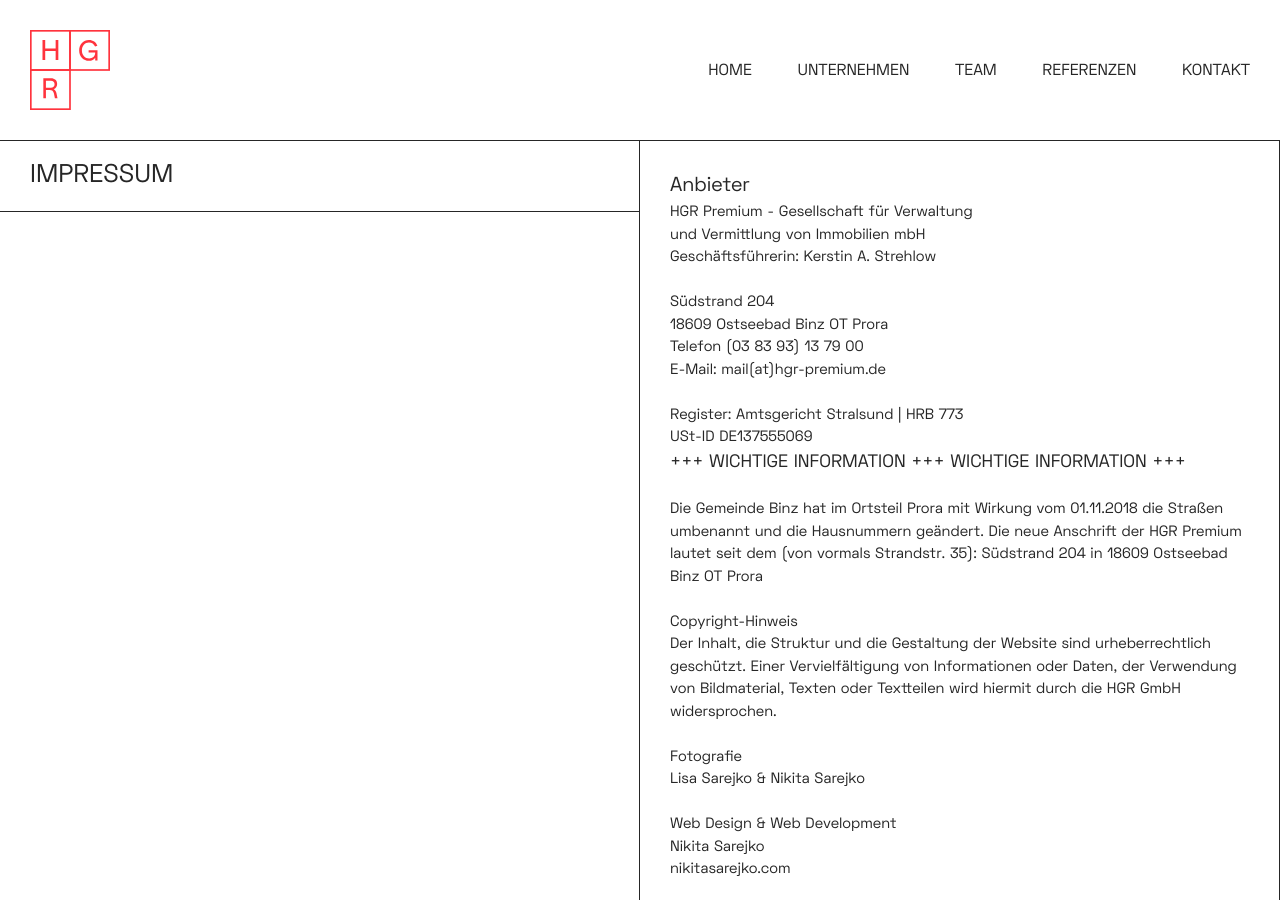
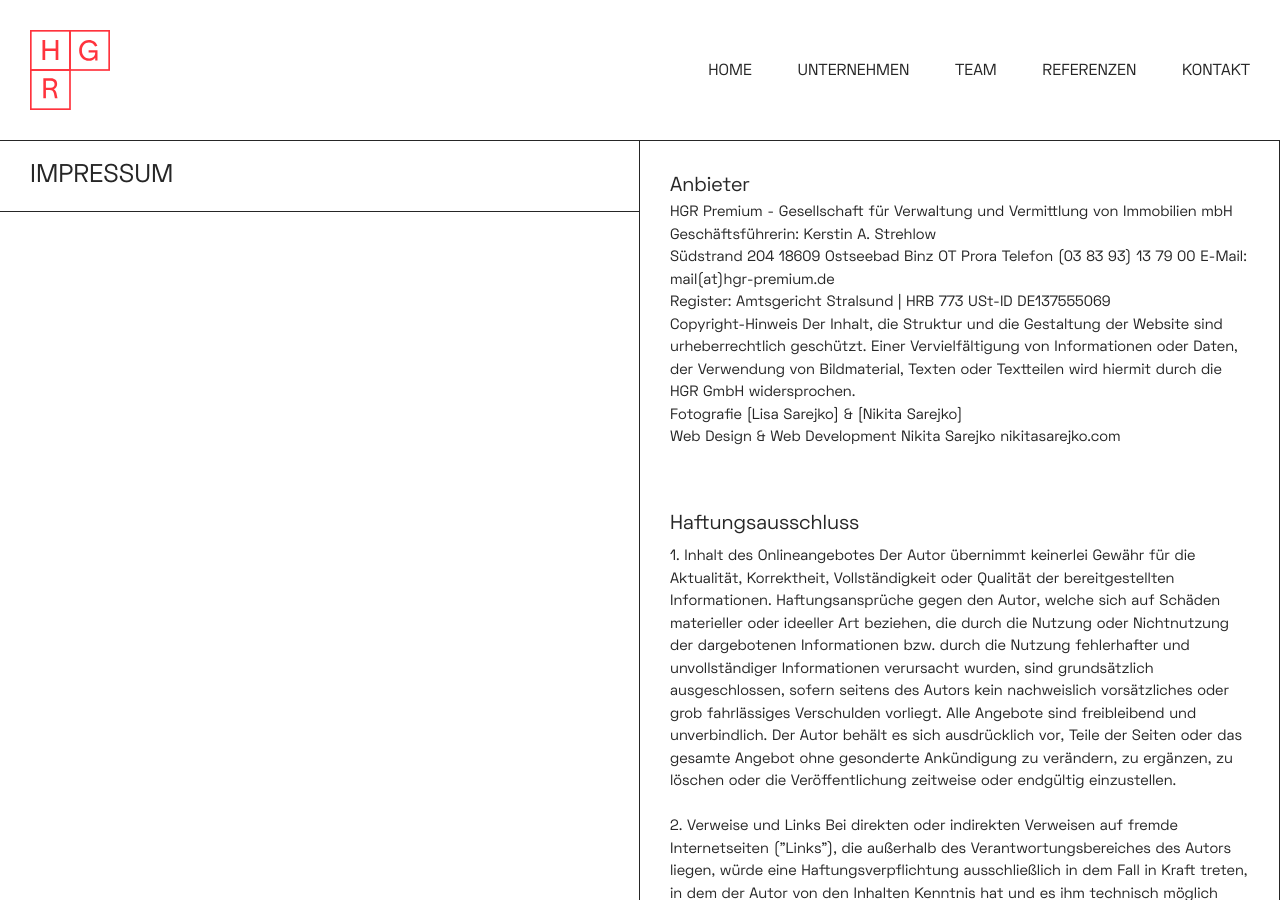
Before and after one commit to nikitasarejko/hgr, a Jekyll site: the page built from impressum.markdown, in a window 1280 px wide and 900 px high. Built offline with Jekyll 4.4.1, drawn with Linux system fonts in a browser that asks for light colours; nearby versions of some CDN libraries.

Commit message:
Updated Impressum

```diff
--- a/impressum.markdown
+++ b/impressum.markdown
@@ -27,29 +27,26 @@
 
 ## Anbieter
 
-HGR Premium - Gesellschaft für Verwaltung\
-und Vermittlung von Immobilien mbH\
-Geschäftsführerin: Kerstin A. Strehlow\
-\
-Südstrand 204\
-18609 Ostseebad Binz OT Prora\
-Telefon (03 83 93) 13 79 00\
-E-Mail: mail(at)hgr-premium.de\
-\
-Register: Amtsgericht Stralsund | HRB 773\
+HGR Premium - Gesellschaft für Verwaltung
+und Vermittlung von Immobilien mbH
+Geschäftsführerin: Kerstin A. Strehlow
+
+Südstrand 204
+18609 Ostseebad Binz OT Prora
+Telefon (03 83 93) 13 79 00
+E-Mail: mail(at)hgr-premium.de
+
+Register: Amtsgericht Stralsund | HRB 773
 USt-ID DE137555069
 
-### \+\+\+ WICHTIGE INFORMATION \+\+\+ WICHTIGE INFORMATION \+\+\+
-\
-Die Gemeinde Binz hat im Ortsteil Prora mit Wirkung vom 01.11.2018 die Straßen umbenannt und die Hausnummern geändert.
-Die neue Anschrift der HGR Premium lautet seit dem (von vormals Strandstr. 35): Südstrand 204 in 18609 Ostseebad Binz OT Prora\
-\
-Copyright-Hinweis\
-Der Inhalt, die Struktur und die Gestaltung der Website sind urheberrechtlich geschützt. Einer Vervielfältigung von Informationen oder Daten, der Verwendung von Bildmaterial, Texten oder Textteilen wird hiermit durch die HGR GmbH widersprochen.\
-\
-Fotografie\
-[Lisa Sarejko](mailto:lisa.sarejko@googlemail.com) & [Nikita Sarejko](mailto:info@nikitasarejko.com)\
-\
-Web Design & Web Development\
-Nikita Sarejko\
+
+
+Copyright-Hinweis
+Der Inhalt, die Struktur und die Gestaltung der Website sind urheberrechtlich geschützt. Einer Vervielfältigung von Informationen oder Daten, der Verwendung von Bildmaterial, Texten oder Textteilen wird hiermit durch die HGR GmbH widersprochen.
+
+Fotografie
+[Lisa Sarejko] & [Nikita Sarejko]
+
+Web Design & Web Development
+Nikita Sarejko
 [nikitasarejko.com](https://www.nikitasarejko.com)
```
